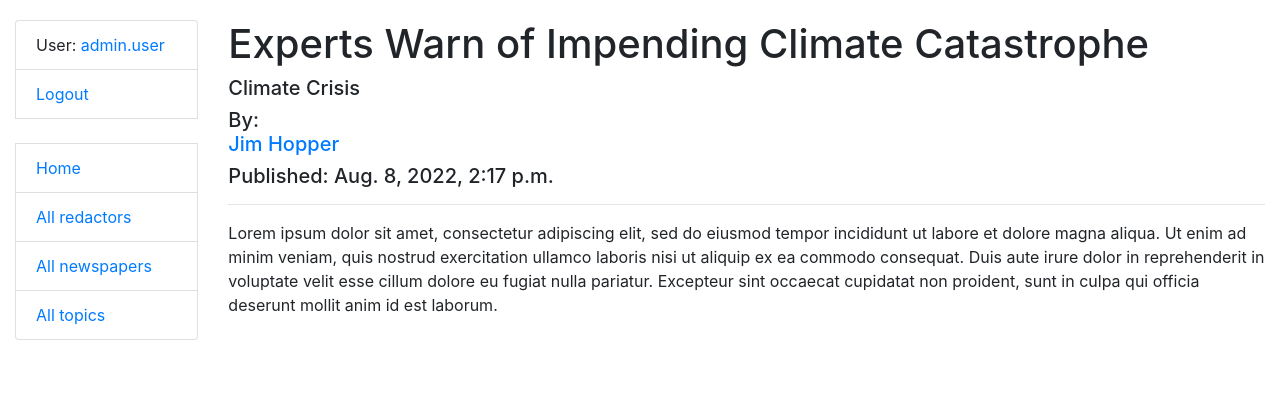
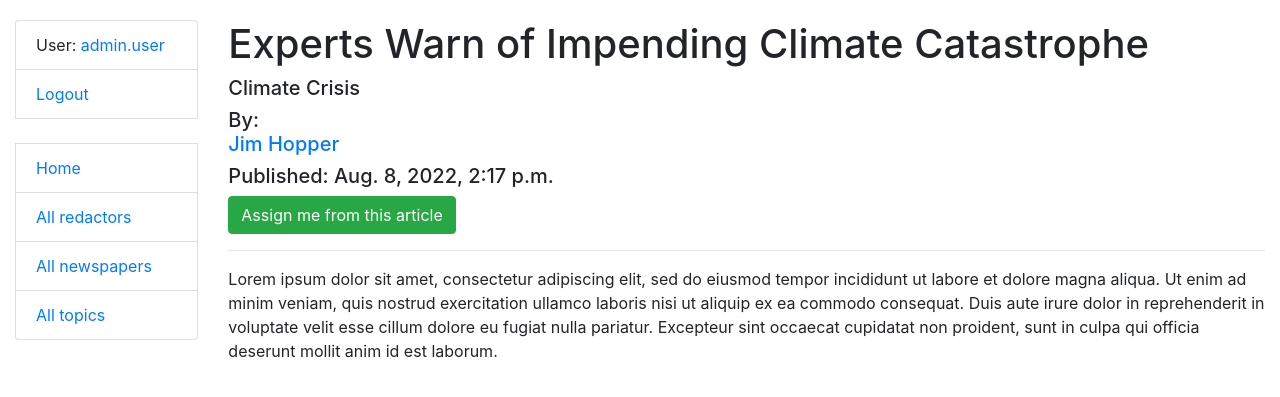
Before and after one commit to tytomyr/Artur-s-newspaper-agency, a Django app: page /newspapers/1/ in a window 1280 px wide. Shown: the top 397 px of the page. Run offline with Django 4.2, Linux system fonts and the light colour scheme; a user stored in the database is signed in; data comes from the database, SQL or seed files in the repository; both versions use the stored data as it was after the commit.

Commit message:
added article assigment toggle

```diff
--- a/agency/models.py
+++ b/agency/models.py
@@ -15,6 +15,7 @@ class Topic(models.Model):
 
 class Redactor(AbstractUser):
     years_of_experience = models.IntegerField()
+    date_joined = models.DateTimeField(auto_now_add=True, blank=True)
 
     class Meta:
         verbose_name = "redactor"
--- a/agency/urls.py
+++ b/agency/urls.py
@@ -13,7 +13,7 @@ from .views import (
     NewsPaperUpdateView,
     RedactorCreateView,
     TopicCreateView,
-    NewsPaperCreateView, TopicUpdateView, TopicDeleteView,
+    NewsPaperCreateView, TopicUpdateView, TopicDeleteView, toggle_assign_to_article,
 )
 
 
@@ -75,6 +75,12 @@ urlpatterns = [
          NewsPaperDeleteView.as_view(),
          name="newspaper-delete",
          ),
+    path(
+        "newspapers/<int:pk>/toggle-assign/",
+        toggle_assign_to_article,
+        name="toggle-article-assign",
+    ),
+
 ]
 
 app_name = "agency"
--- a/agency/views.py
+++ b/agency/views.py
@@ -48,8 +48,6 @@ class TopicListView(LoginRequiredMixin, generic.ListView):
         if name:
             return self.queryset.filter(name__icontains=name)
         return queryset
-
-
 
 
 class TopicCreateView(LoginRequiredMixin, generic.CreateView):
@@ -151,3 +149,15 @@ class NewsPaperUpdateView(LoginRequiredMixin, generic.UpdateView):
 class NewsPaperDeleteView(LoginRequiredMixin, generic.DeleteView):
     model = NewsPaper
     success_url = reverse_lazy("agency:newspaper-list")
+
+
+@login_required
+def toggle_assign_to_article(request, pk):
+    redactor = Redactor.objects.get(id=request.user.id)
+    if (
+            NewsPaper.objects.get(id=pk) in redactor.newspapers.all()
+    ):
+        redactor.newspapers.remove(pk)
+    else:
+        redactor.newspapers.add(pk)
+    return HttpResponseRedirect(reverse_lazy("agency:newspaper-detail", args=[pk]))
--- a/templates/agency/newspaper_detail.html
+++ b/templates/agency/newspaper_detail.html
@@ -13,6 +13,16 @@
     {% endfor %}
   <h5>Published: {{ newspaper.published_date }}</h5>
   </h5>
+      {% if newspaper in user.newspapers.all %}
+      <a href="{% url 'agency:toggle-article-assign' pk=newspaper.id %}" class="btn btn-danger link-to-page">
+        Delete me from this article
+      </a>
+    {% else %}
+      <a href="{% url 'agency:toggle-article-assign' pk=newspaper.id %}" class="btn btn-success link-to-page">
+        Assign me from this article
+      </a>
+    {% endif %}
+
   <hr>
   <p>{{ newspaper.content }}</p>
 {% endblock %}
--- a/templates/agency/redactor_detail.html
+++ b/templates/agency/redactor_detail.html
@@ -3,6 +3,7 @@
 {% block content %}
   <p><strong>Full name:</strong> {{ redactor.first_name }} {{ redactor.last_name }}</p>
   <p><strong>Years of experience:</strong> {{ redactor.years_of_experience }}</p>
+  <p><strong>username:</strong> {{ redactor.username }}</p>
 
   <div class="ml-3">
     <h4>Articles</h4>
--- a/templates/agency/redactor_list.html
+++ b/templates/agency/redactor_list.html
@@ -4,13 +4,13 @@
 {% block content %}
     <h1>
       Redactor List
-      <a href="{% url 'agency:redactor-create' %}" class="btn btn-primary link-to-page">
+      <a style="float: right" href="{% url 'agency:redactor-create' %}" class="btn btn-primary link-to-page">
         Create
       </a>
     </h1>
     <form action="" method="get" class="form-inline">
-    {{ search_driver }}
-      <input style="margin: 5px" class="btn btn-primary" type="submit" value="Search">
+    {{ search_driver|crispy }}
+      <input style="margin: 5px" class="btn btn-secondary" type="submit" value="Search">
     </form>
 
     {% if redactor_list %}
```
Also changed, not shown: agency/forms.py (+5 -2 lines), templates/agency/newspaper_list.html (+4 -3 lines), templates/agency/topic_list.html (+4 -3 lines), agency/migrations/0003_alter_redactor_date_joined.py (added), db.sqlite3.
